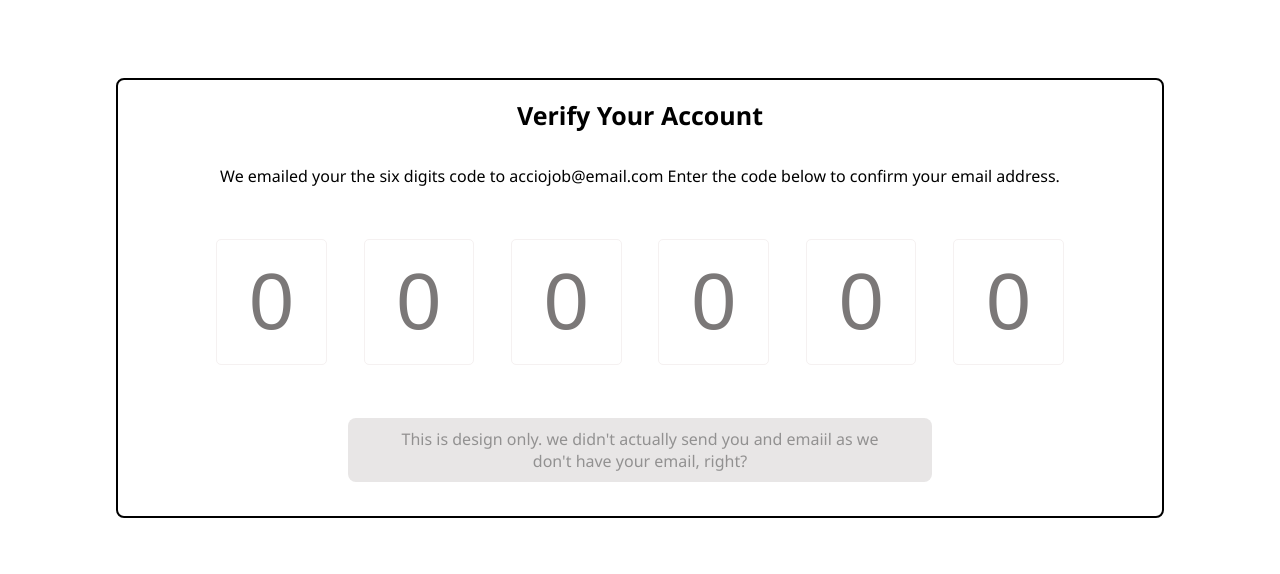
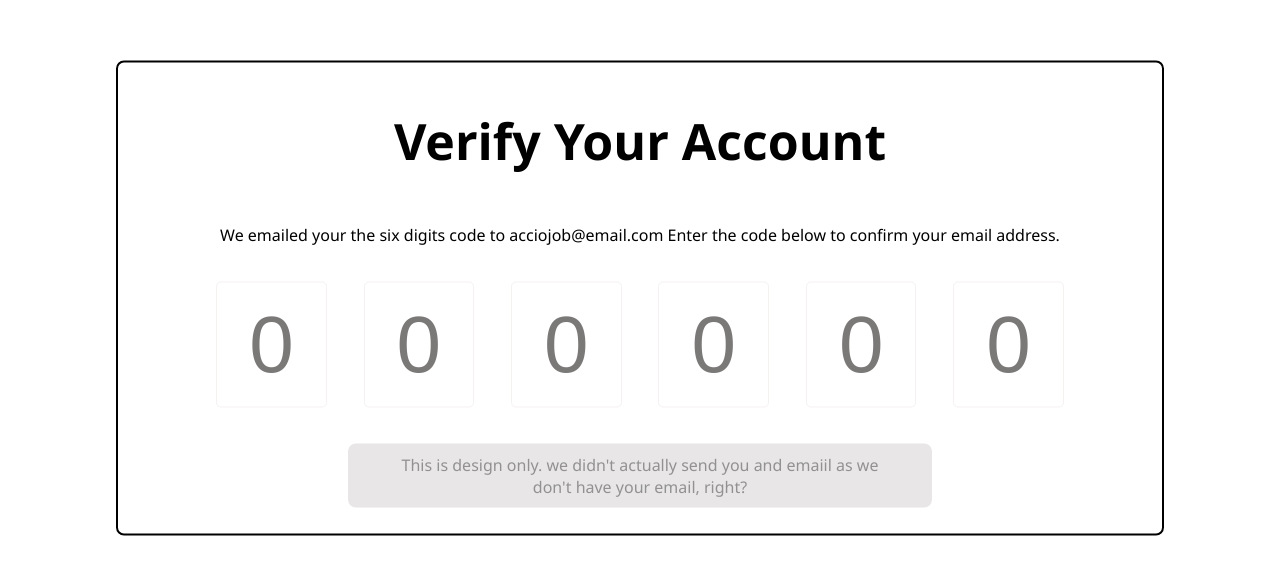
Before and after one commit to acciojob/OTP-avinashcbsharma, a website: page main.html in a window 1280 px wide. Shown: the part 102-676 px from the top of the page. Drawn offline with Linux system fonts and the light colour scheme.

Commit message:
created a submission

```diff
--- a/main.html
+++ b/main.html
@@ -9,25 +9,28 @@
 <body>
 	<div id="container">
     <header id="verification_heading">
-      Verify Your Account
+      <h1>Verify Your Account</h1>
     </header>
     <p id="verification_subtext">
-        We emailed your the six digits code to acciojob@email.com Enter the code below to confirm your email address.
+        We emailed your the six digits code to acciojob@email.com
+        Enter the code below to confirm your email address.
     </p>
     <div id="digi_container">
-        <div class="code-container" >0</div>
+        <div class="code-container">0</div>
         <div class="code-container">0</div>
         <div class="code-container">0</div>
         <div class="code-container">0</div>
         <div class="code-container">0</div>
         <div class="code-container">0</div>
     </div>
-    <p class="mess">This is design only. we didn't actually send you and emaiil as we <br>
+    <p class="mess">This is design only. we didn't actually send
+        you and emaiil as we <br>
         don't have your email, right?
     </p>
    </div>
-    <script type="text/javascript" src="./script.js">
-</script>
+
+
+<script type="text/javascript" src="./script.js"></script>
 
 </body>
 
```
